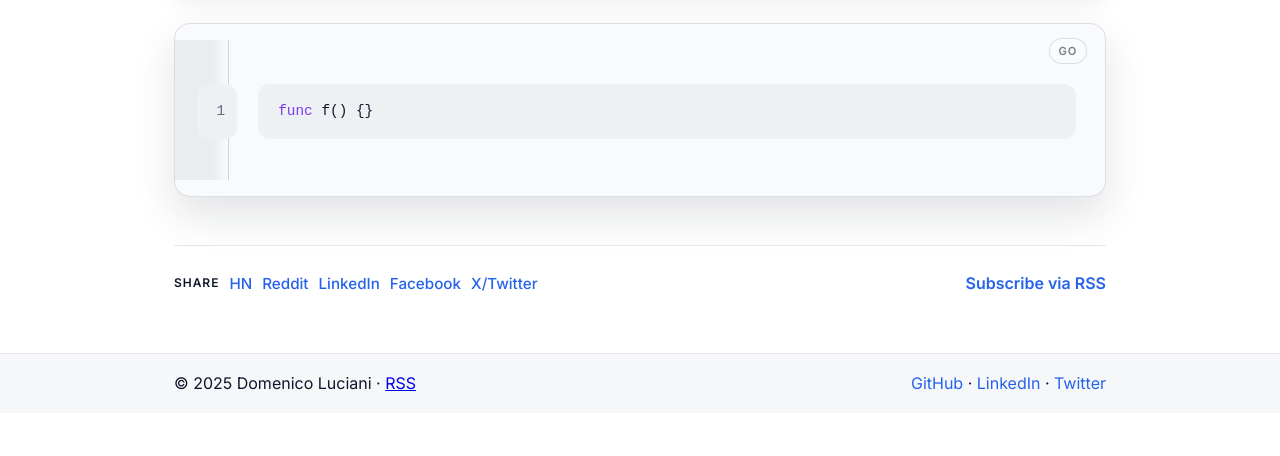
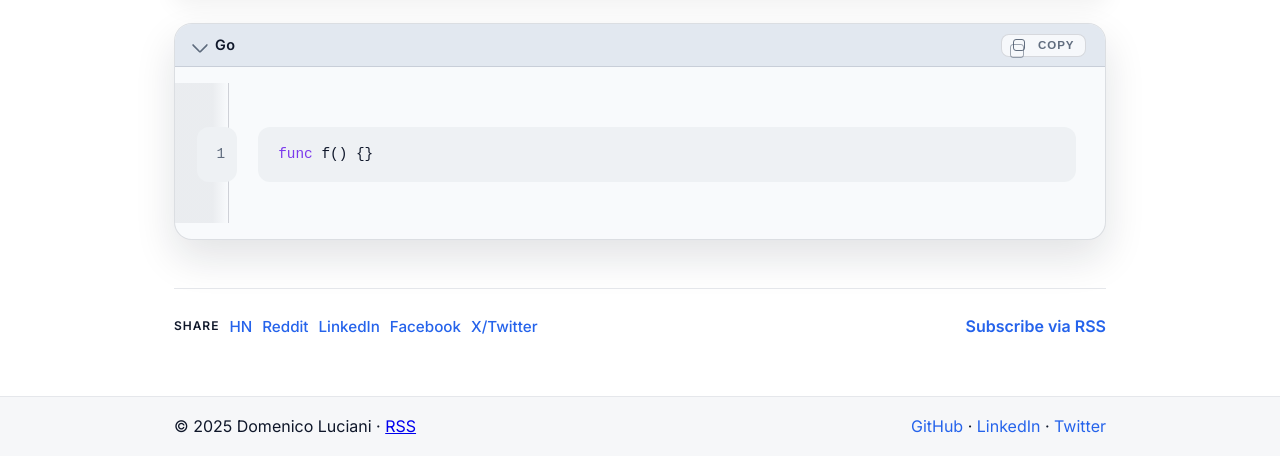
Before and after one commit to dlion/dryrun, a Jekyll site: the page built from _posts/2025-01-01-hello-world.md, in a window 1280 px wide and 1335 px high. Shown: the part 879-1335 px from the top of the window. Built offline with Jekyll 4.4.1, drawn with Linux system fonts in a browser that asks for light colours.

Commit message:
rogue tu puta madre

```diff
--- a/assets/css/main.css
+++ b/assets/css/main.css
@@ -23,6 +23,13 @@
   --code-number: rgba(71,85,105,0.85);
   --code-text: #0f172a;
   --code-label: rgba(15,23,42,0.55);
+  --code-header: #e2e8f0;
+  --code-header-text: #0f172a;
+  --code-header-muted: rgba(71,85,105,0.85);
+  --code-copy-border: rgba(15,23,42,0.14);
+  --code-copy-bg: rgba(255,255,255,0.7);
+  --code-copy-hover: rgba(15,23,42,0.08);
+  --code-copy-active: rgba(15,23,42,0.12);
 }
 
 html[data-theme="dark"] {
@@ -41,6 +48,13 @@ html[data-theme="dark"] {
   --code-number: rgba(148,163,184,0.68);
   --code-text: #e2e8f0;
   --code-label: rgba(148,163,184,0.65);
+  --code-header: #111827;
+  --code-header-text: #e2e8f0;
+  --code-header-muted: rgba(148,163,184,0.8);
+  --code-copy-border: rgba(148,163,184,0.24);
+  --code-copy-bg: rgba(30,41,59,0.85);
+  --code-copy-hover: rgba(148,163,184,0.12);
+  --code-copy-active: rgba(148,163,184,0.18);
 }
 
 * { box-sizing: border-box; }
@@ -148,31 +162,110 @@ p { margin: .9em 0; color: var(--text); }
   margin: 1.6rem 0;
   background: var(--code-surface);
   border: 1px solid var(--code-border);
-  border-radius: 16px;
+  border-radius: 18px;
   box-shadow: 0 18px 40px rgba(15,23,42,0.12);
   overflow: hidden;
+  display: flex;
+  flex-direction: column;
 }
 
-.highlighter-rouge::after {
-  content: attr(data-lang);
-  position: absolute;
-  top: 14px;
-  right: 18px;
-  padding: .15rem .55rem;
-  border-radius: 999px;
-  font-size: .7rem;
-  letter-spacing: .08em;
-  text-transform: uppercase;
-  font-weight: 600;
-  color: var(--code-label);
-  background: color-mix(in srgb, var(--code-surface) 72%, var(--bg) 28%);
-  border: 1px solid color-mix(in srgb, var(--code-border) 100%, transparent);
-  backdrop-filter: blur(6px);
+.highlighter-rouge > .highlight { flex: 1; margin: 0; background: transparent; }
+
+.code-toolbar {
+  display: flex;
+  align-items: center;
+  justify-content: space-between;
+  gap: 16px;
+  padding: .55rem 1.2rem;
+  background: var(--code-header);
+  border-bottom: 1px solid var(--code-border);
+  color: var(--code-header-text);
 }
 
-.highlighter-rouge:not([data-lang])::after { display: none; }
+.code-toolbar .code-lang {
+  display: inline-flex;
+  align-items: center;
+  gap: .55rem;
+  font-size: .9rem;
+  font-weight: 600;
+  color: var(--code-header-text);
+  letter-spacing: .03em;
+}
 
-.highlighter-rouge > .highlight { margin: 0; background: transparent; }
+.code-toolbar .code-lang::before {
+  content: '';
+  width: 10px;
+  height: 10px;
+  border-left: 2px solid var(--code-header-muted);
+  border-bottom: 2px solid var(--code-header-muted);
+  transform: rotate(-45deg);
+  border-radius: 2px;
+}
+
+.code-toolbar .code-copy {
+  position: relative;
+  display: inline-flex;
+  align-items: center;
+  justify-content: center;
+  gap: .4rem;
+  border: 1px solid var(--code-copy-border);
+  background: var(--code-copy-bg);
+  color: var(--code-header-muted);
+  border-radius: 8px;
+  padding: .3rem .65rem;
+  font-size: .72rem;
+  font-weight: 600;
+  text-transform: uppercase;
+  letter-spacing: .08em;
+  cursor: pointer;
+  transition: background .18s ease, color .18s ease, border-color .18s ease;
+}
+
+.code-toolbar .code-copy::after {
+  content: attr(data-label);
+  display: inline-block;
+  margin-left: .45rem;
+}
+
+.code-toolbar .code-copy:hover {
+  background: var(--code-copy-hover);
+}
+
+.code-toolbar .code-copy:active {
+  background: var(--code-copy-active);
+}
+
+.code-toolbar .code-copy.copied {
+  color: #16a34a;
+  border-color: rgba(34,197,94,0.45);
+}
+
+.code-toolbar .code-copy.copied .code-copy-icon,
+.code-toolbar .code-copy.copied .code-copy-icon::after {
+  border-color: currentColor;
+}
+
+.code-copy-icon {
+  position: relative;
+  display: inline-block;
+  width: 12px;
+  height: 12px;
+  border: 1.5px solid currentColor;
+  border-radius: 3px;
+  box-sizing: border-box;
+}
+
+.code-copy-icon::after {
+  content: '';
+  position: absolute;
+  width: 12px;
+  height: 12px;
+  border: 1.5px solid currentColor;
+  border-radius: 3px;
+  left: -4px;
+  top: 4px;
+  opacity: .6;
+}
 
 .highlighter-rouge .rouge-table {
   width: 100%;
--- a/assets/js/main.js
+++ b/assets/js/main.js
@@ -59,9 +59,93 @@
     if (!match && block.className) {
       match = block.className.match(/language-([\w#+-]+)/i);
     }
-    if (match && match[1]) {
-      block.setAttribute('data-lang', prettifyLang(match[1]));
+    const langName = match && match[1] ? prettifyLang(match[1]) : '';
+    if (langName) {
+      block.setAttribute('data-lang', langName);
     }
+
+    if (block.dataset.toolbar === 'ready') return;
+
+    const highlight = block.querySelector('.highlight');
+    if (!highlight) return;
+
+    const toolbar = document.createElement('div');
+    toolbar.className = 'code-toolbar';
+
+    const langLabel = document.createElement('span');
+    langLabel.className = 'code-lang';
+    langLabel.textContent = langName || 'Code';
+
+    const copyButton = document.createElement('button');
+    copyButton.type = 'button';
+    copyButton.className = 'code-copy';
+    copyButton.dataset.label = 'Copy';
+    copyButton.setAttribute('aria-label', 'Copy code');
+
+    const copyIcon = document.createElement('span');
+    copyIcon.className = 'code-copy-icon';
+    copyIcon.setAttribute('aria-hidden', 'true');
+
+    const copyText = document.createElement('span');
+    copyText.className = 'code-copy-text visually-hidden';
+    copyText.textContent = 'Copy code';
+
+    copyButton.appendChild(copyIcon);
+    copyButton.appendChild(copyText);
+
+    toolbar.appendChild(langLabel);
+    toolbar.appendChild(copyButton);
+
+    block.insertBefore(toolbar, highlight);
+
+    const resetCopyState = function () {
+      copyButton.dataset.label = 'Copy';
+      copyButton.classList.remove('copied');
+      copyButton.setAttribute('aria-label', 'Copy code');
+    };
+
+    copyButton.addEventListener('click', function () {
+      const codeElement = block.querySelector('pre code') || block.querySelector('pre');
+      if (!codeElement) return;
+      const text = codeElement.innerText;
+      const finish = function (success) {
+        if (!success) return;
+        copyButton.dataset.label = 'Copied';
+        copyButton.classList.add('copied');
+        copyButton.setAttribute('aria-label', 'Code copied');
+        setTimeout(resetCopyState, 1800);
+      };
+      if (navigator.clipboard && navigator.clipboard.writeText) {
+        navigator.clipboard.writeText(text).then(function () {
+          finish(true);
+        }).catch(function () {
+          finish(false);
+        });
+      } else {
+        const textarea = document.createElement('textarea');
+        textarea.value = text;
+        textarea.setAttribute('readonly', '');
+        textarea.style.position = 'absolute';
+        textarea.style.left = '-9999px';
+        document.body.appendChild(textarea);
+        const selected = document.getSelection && document.getSelection().rangeCount > 0 ? document.getSelection().getRangeAt(0) : null;
+        textarea.select();
+        try {
+          const successful = document.execCommand('copy');
+          finish(successful);
+        } catch (err) {
+          finish(false);
+        }
+        document.body.removeChild(textarea);
+        if (selected) {
+          const selection = document.getSelection();
+          selection.removeAllRanges();
+          selection.addRange(selected);
+        }
+      }
+    });
+
+    block.dataset.toolbar = 'ready';
   });
 
 })();
```
